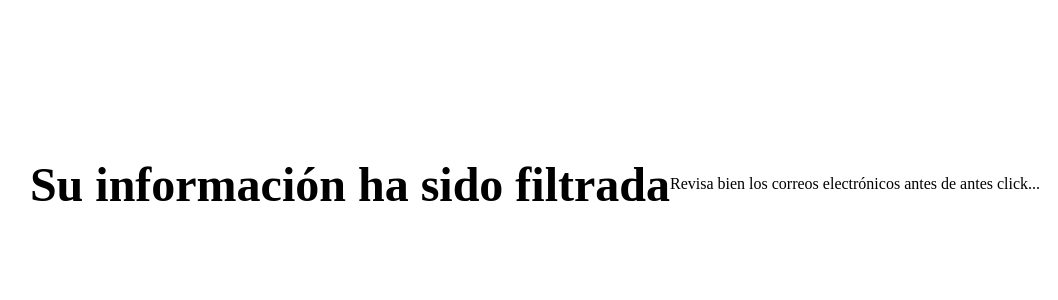
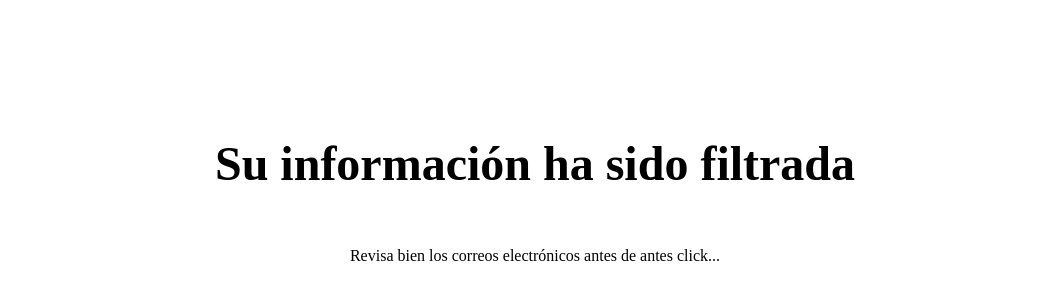
Before and after one commit to support-noreply/security, a plain HTML site: page index.html in a window 1280 px wide. Shown: the part 216-516 px from the top of the page, without its empty margins (105-1163 px from the left). Drawn offline with Linux system fonts and the light colour scheme.

Commit message:
Update index.html

```diff
--- a/index.html
+++ b/index.html
@@ -1,6 +1,9 @@
-<!DOCTYPE html><html><head>
+<!DOCTYPE html>
+<html>
+<head>
     <title></title>
-	<style type="text/css">body {
+    <style type="text/css">
+        body {
             display: flex;
             justify-content: center;
             align-items: center;
@@ -11,11 +14,22 @@
         h3 {
             font-size: 3em; /* Puedes ajustar el tamaño del texto según tus preferencias */
         }
+
+        .content-container {
+            display: flex;
+            flex-direction: column;
+            align-items: center;
+        }
+
+        p {
+            margin-top: 0.5em; /* Ajusta el margen superior según tus preferencias */
+        }
     </style>
 </head>
 <body>
-<h3>Su información ha sido filtrada</h3><br>
+    <div class="content-container">
+        <h3>Su información ha sido filtrada</h3>
         <p>Revisa bien los correos electrónicos antes de antes click...</p>
-
-
-</body></html>
+    </div>
+</body>
+</html>
```
Lines whose indentation alone changed are shown as unchanged.
